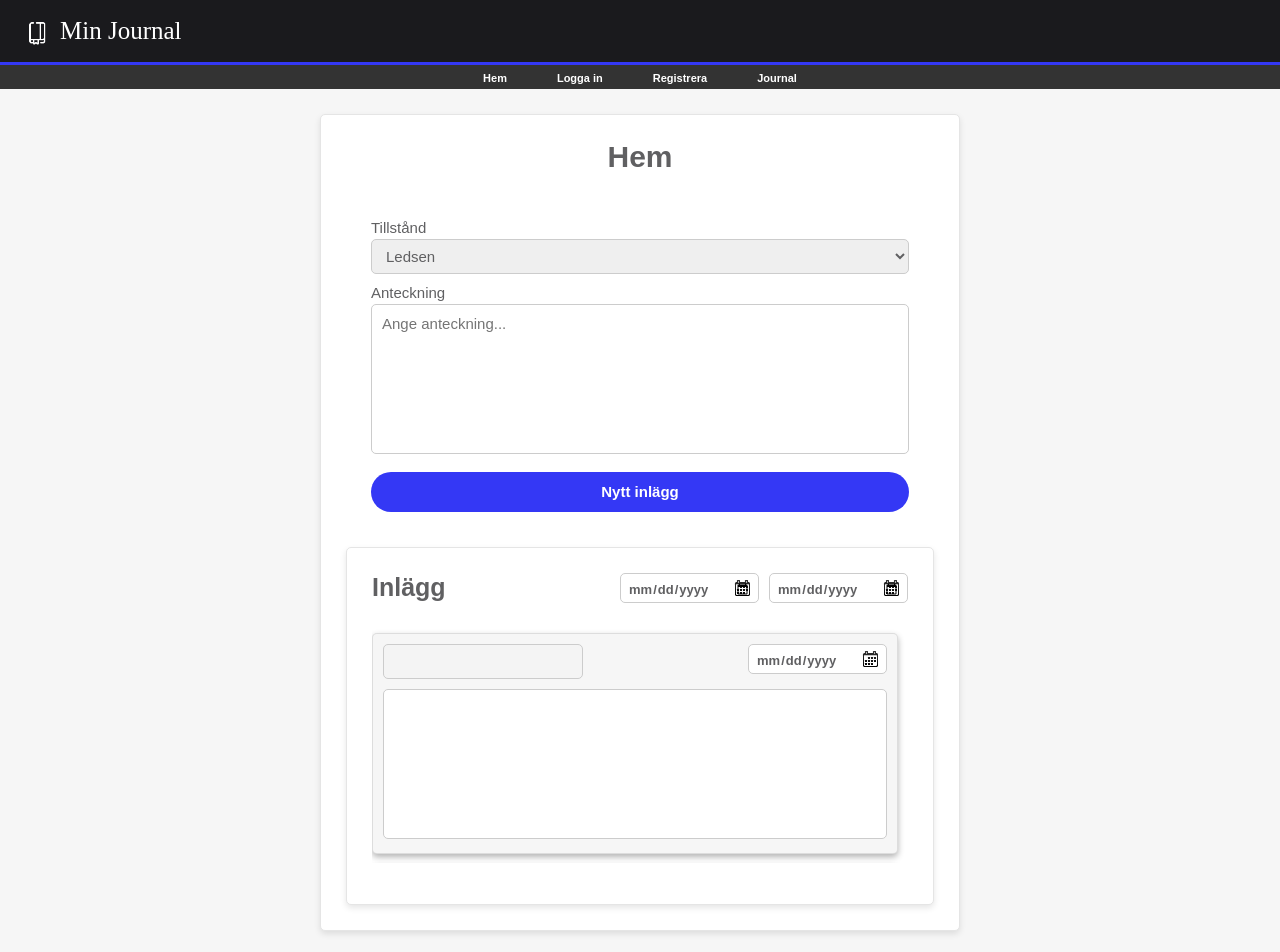
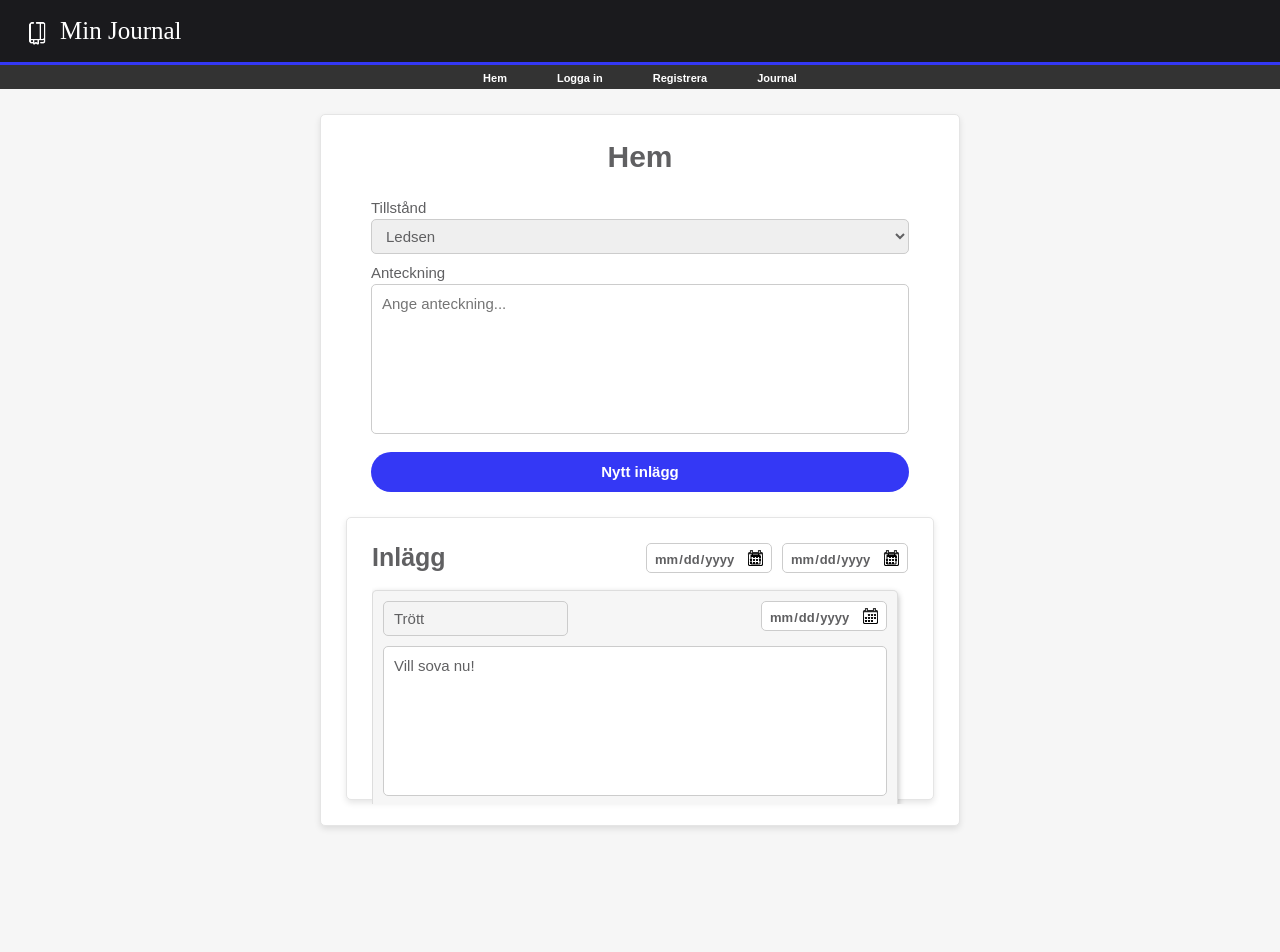
Before and after one commit to RobbanT/min-journal-frontend, an Angular app: page / in a window 1280 px wide. Shown: the top 952 px of the page. After the commit the page ends 851 px from the top, so only its background shows below. Built offline with nearby package versions, Linux system fonts and the light colour scheme.

Commit message:
Bild för README fixad.

```diff
--- a/src/app/journal/journal.component.css
+++ b/src/app/journal/journal.component.css
@@ -117,7 +117,7 @@ textarea:focus {
   font: bold medium Arial;
   text-align: center;
   color: #555555;
-  margin-top: 10px;
+  margin-top: 0px;
 }
 
 h3 {
@@ -138,7 +138,7 @@ h3 {
   padding: 7px 7px 4px 7px;
   border: #cccccc solid 1px;
   border-radius: 5px;
-  width: 123px;
+  width: 110px;
 }
 
 .date-picker:hover {
@@ -154,10 +154,11 @@ h3 {
 }
 
 ul {
-  margin-top: 50px;
+  margin-top: 37px;
   overflow-y: auto;
   padding: 0 10px 0 0;
-  height: 30vh;
+  height: 28vh;
+  margin-bottom: -30px;
   display: block;
 }
 
@@ -167,6 +168,7 @@ li {
   list-style-type: none;
   padding: 10px;
   margin-top: 10px;
+  margin-bottom: 0;
   border-radius: 5px;
   box-shadow: 0 3px 6px rgba(0, 0, 0, 0.3);
   border: rgba(0, 0, 0, 0.1) solid 1px;
@@ -203,7 +205,7 @@ li {
   font: lighter 15px Arial;
   padding-left: 10px;
   float: left;
-  width: 200px;
+  width: 185px;
   height: 35px;
   border-style: none;
   border: #cccccc solid 1px;
--- a/src/app/journal/journal.component.html
+++ b/src/app/journal/journal.component.html
@@ -34,6 +34,7 @@
   <ul>
     <li>
       <input
+        value="Trött"
         class="post-title"
         name="title"
         type="text"
@@ -48,25 +49,7 @@
         max="2025-01-01"
         disabled
       />
-      <textarea name="text" maxlength="600" disabled></textarea>
-    </li>
-    <li>
-      <input
-        class="post-title"
-        name="title"
-        type="text"
-        maxlength="25"
-        disabled
-      />
-      <input
-        class="date-picker"
-        name="date"
-        type="date"
-        min="2023-01-01"
-        max="2025-01-01"
-        disabled
-      />
-      <textarea name="text" maxlength="600" disabled></textarea>
+      <textarea name="text" maxlength="600" disabled>Vill sova nu!</textarea>
     </li>
   </ul>
 </div>
--- a/src/app/main/main.component.css
+++ b/src/app/main/main.component.css
@@ -17,7 +17,7 @@ main > div {
 
 main > div > h2 {
   margin-top: 0;
-  margin-bottom: 20px;
+  margin-bottom: 0;
   font: bold 30px Arial;
   color: #606062;
   text-align: center;
```
Also changed, not shown: min-journal.png (added), 1 other file (tests, documents, lock files or other folders).
